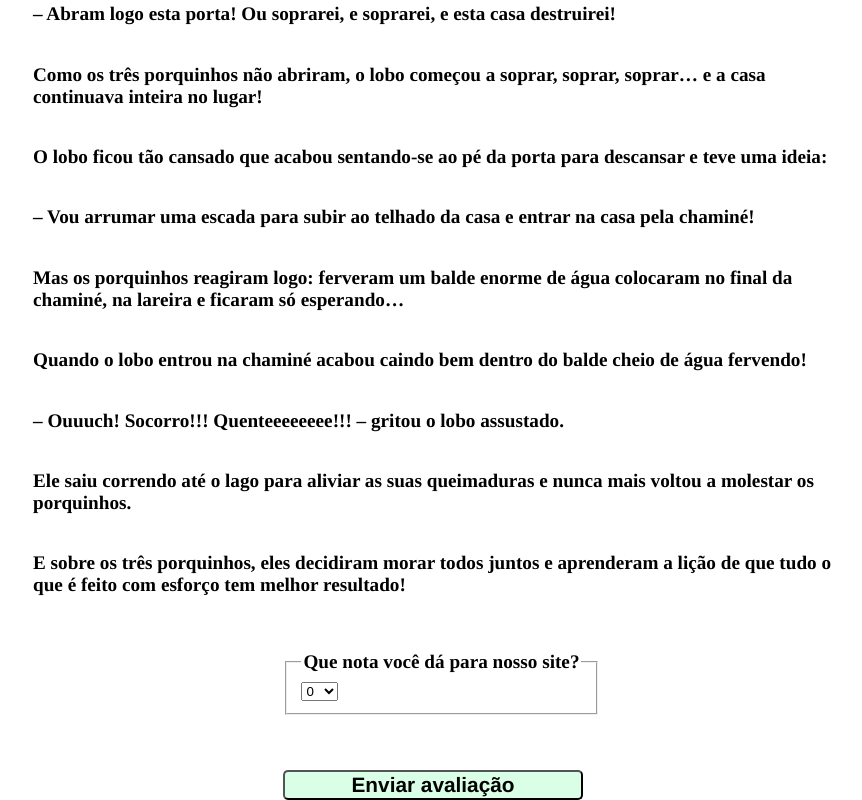
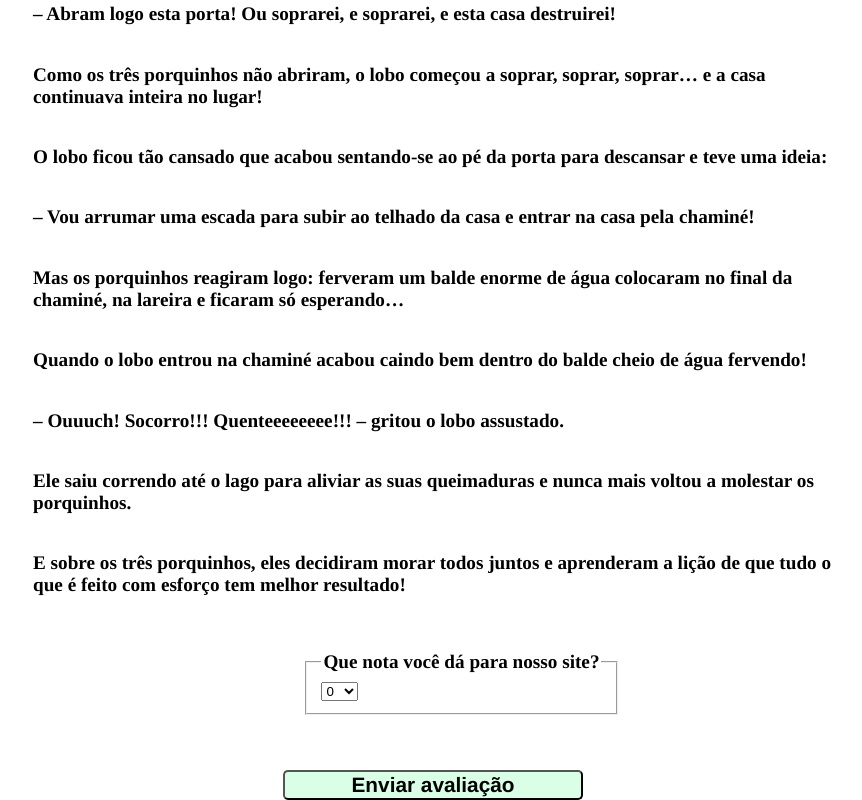
Before and after one commit to Zoe0714/CONTO, a plain HTML site: page conto1.html in a window 1280 px wide. Shown: the part 2551-3351 px from the top of the page, without its empty margins (207-1069 px from the left). Drawn offline with Linux system fonts and the light colour scheme.

Commit message:
Update style_conto1.css

```diff
--- a/style_conto1.css
+++ b/style_conto1.css
@@ -44,7 +44,7 @@ main {
     display: flex;
 	margin: 35px;
     font: bold 1,5rem arial;
-    margin-left: 250px;
+    margin-left: 270px;
 }
 button{
     width: 300px;
```
